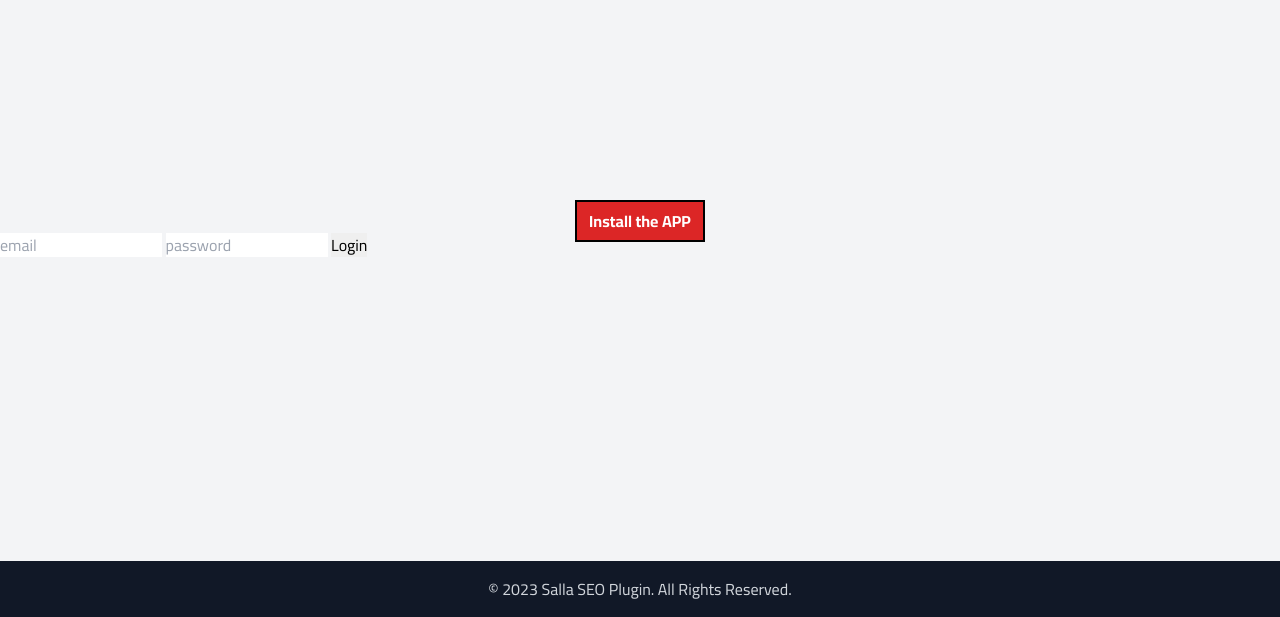
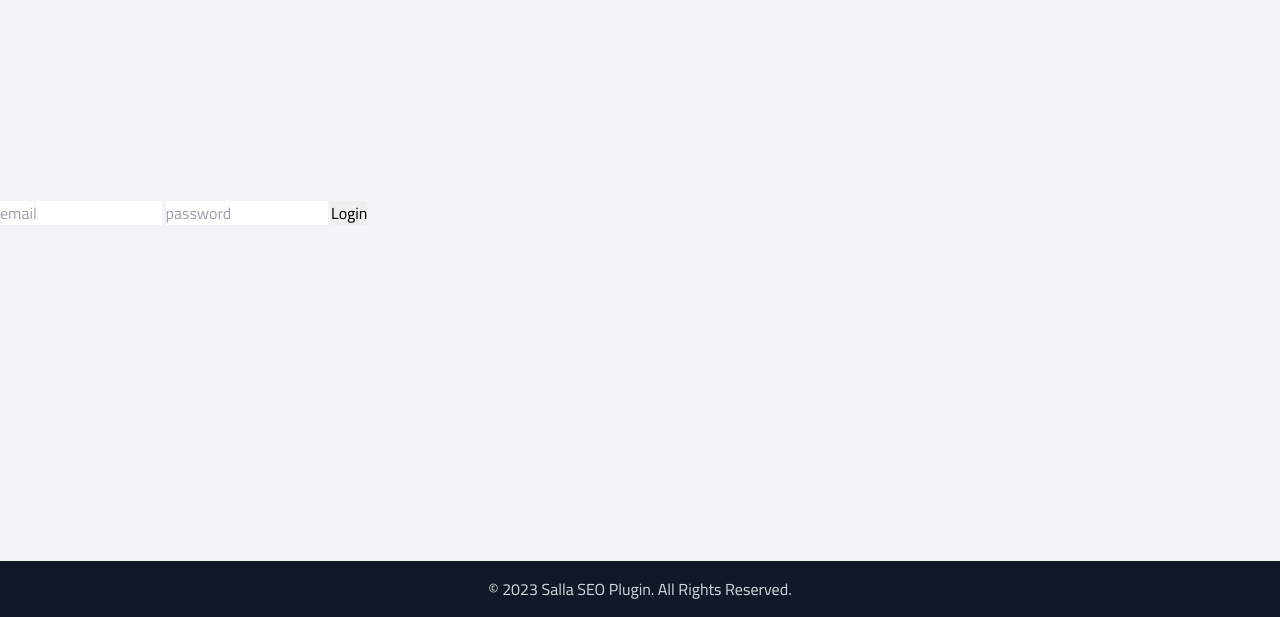
Before and after one commit to IslamMesha/salla-seo, a Django app: page / in a window 1280 px wide. Shown: the part 183-800 px from the top of the page. Run offline with Django 3.2, Linux system fonts and the light colour scheme; data that the repository does not hold is empty.

Commit message:
remove not important buttons

```diff
--- a/app/templates/index.html
+++ b/app/templates/index.html
@@ -5,10 +5,6 @@
 
 {% block content %}
     {% if not is_authenticated %}
-    <div class="text-center mt-10">
-        <a class="border-2 px-3 py-1 border-black bg-red-600 text-white font-bold" target="_blank"
-            href="{{ installation_url }}">Install the APP</a>
-    </div>
     <form action="{% url 'app:login' %}" method="post">
         <input type="email" name="email" placeholder="email">
         <input type="password" name="password" placeholder="password">
```
